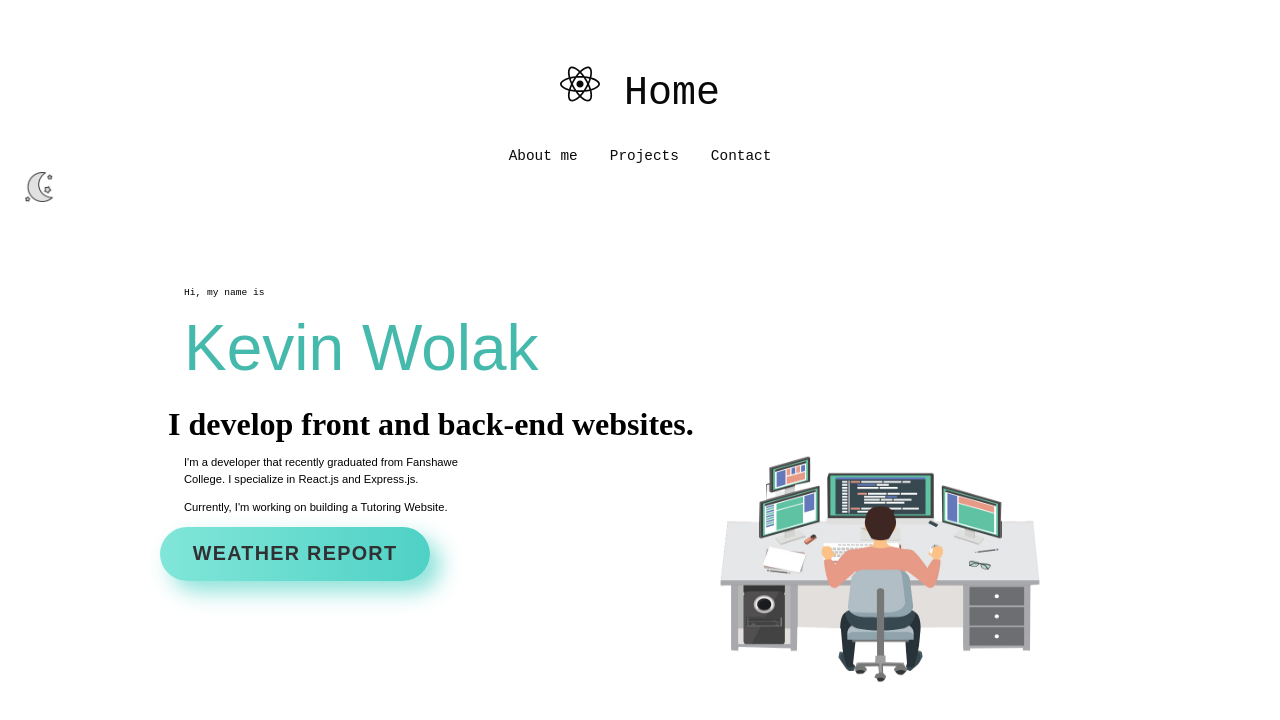
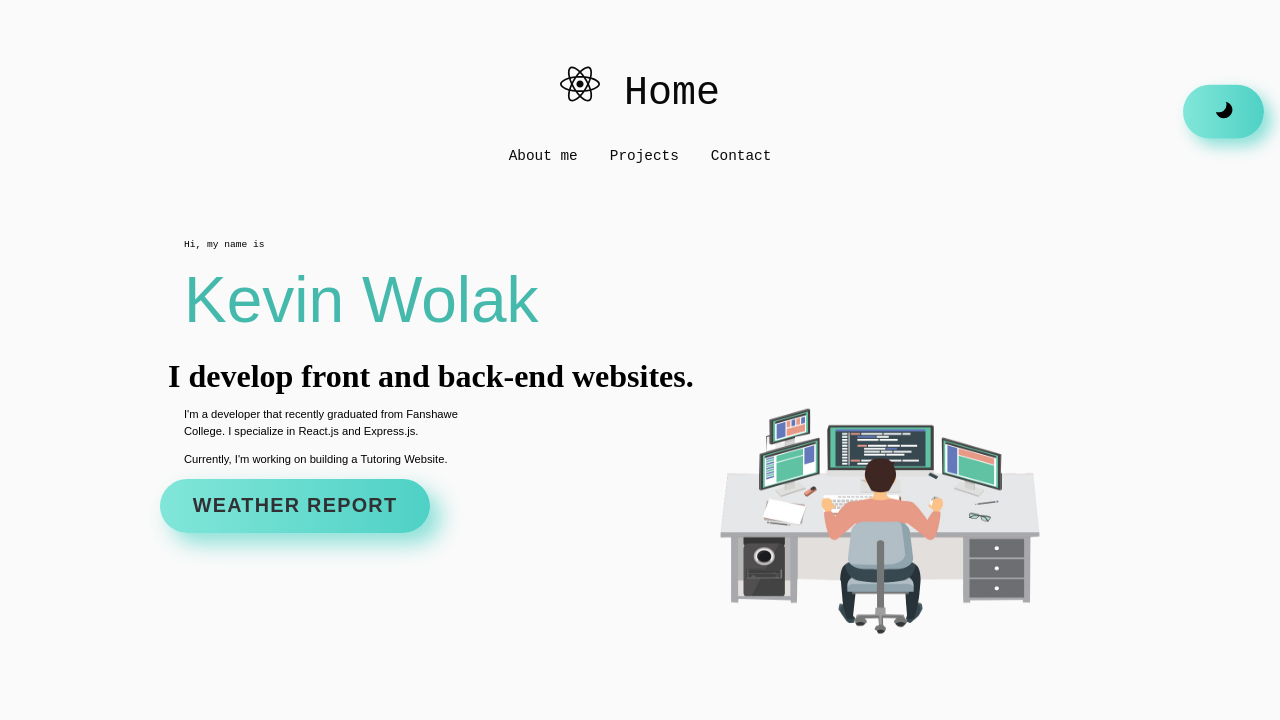
Before and after one commit to KevinWolak/KevinWolak.github.io, a React (Vite) app: page / in a window 1280 px wide. Shown: the top 720 px of the page. Built offline with nearby package versions, Linux system fonts and the light colour scheme.

Commit message:
unrolled changes

```diff
--- a/src/NavBar/Navbar.css
+++ b/src/NavBar/Navbar.css
@@ -153,34 +153,3 @@ nav [class*="fa-"]:hover {
 .theme-button:focus::before {
   opacity: 1;
 }
-
-#darkMode {
-  background: transparent url("../img/moon.png") no-repeat center;
-  background-size: 30px 30px;
-  width: 45px;
-  height: 45px;
-  filter: grayscale(100%);
-  border: none;
-  border-radius: 50%;
-  transition: background-color 0.3s ease-in-out, filter 0.3s ease-in-out;
-}
-
-#darkMode:hover,
-#darkMode:focus {
-  filter: none;
-  background-color: black;
-  cursor: pointer;
-}
-
-#darkMode.clicked {
-  filter: none !important;
-  background-color: black;
-}
-
-body.light {
-  background-color: #ffffff;
-}
-
-body.dark {
-  background-color: #000000;
-}
--- a/src/NavBar/Navbar.jsx
+++ b/src/NavBar/Navbar.jsx
@@ -4,35 +4,35 @@ import { Link, useMatch, useResolvedPath } from "react-router-dom";
 import { FaReact } from "react-icons/fa";
 
 const Navbar = () => {
-  let clickedClass = "clicked";
-  const body = document.body;
-  const lightTheme = "light";
-  const darkTheme = "dark";
-  let theme;
+  const [darkThemeEnabled, setDarkThemeEnabled] = useState(
+    localStorage.getItem("darkThemeEnabled") === "true"
+  );
+  const toggleButtonRef = useRef(null);
 
-  if (localStorage) {
-    theme = localStorage.getItem("theme");
+  function toggleTheme() {
+    const newDarkThemeEnabled = !darkThemeEnabled;
+    document.body.classList.toggle("dark-mode", newDarkThemeEnabled);
+    document
+      .querySelectorAll('link[rel="stylesheet"]')
+      .forEach((item) => (item.disabled = !newDarkThemeEnabled));
+    setDarkThemeEnabled(newDarkThemeEnabled);
   }
 
-  if (theme === lightTheme || theme === darkTheme) {
-    body.classList.add(theme);
-  } else {
-    body.classList.add(lightTheme);
-  }
-
-  const switchTheme = (e) => {
-    if (theme === darkTheme) {
-      body.classList.replace(darkTheme, lightTheme);
-      e.target.classList.remove(clickedClass);
-      localStorage.setItem("theme", "light");
-      theme = lightTheme;
-    } else {
-      body.classList.replace(lightTheme, darkTheme);
-      e.target.classList.add(clickedClass);
-      localStorage.setItem("theme", "dark");
-      theme = darkTheme;
+  useEffect(() => {
+    localStorage.setItem("darkThemeEnabled", darkThemeEnabled);
+    console.log(localStorage.getItem("darkThemeEnabled"));
+    if (
+      localStorage.getItem("darkThemeEnabled") === "true" &&
+      !document.body.classList.contains("dark-mode")
+    ) {
+      document.body.classList.add("dark-mode");
+    } else if (
+      localStorage.getItem("darkThemeEnabled") != "true" &&
+      document.body.classList.contains("dark-mode")
+    ) {
+      document.body.classList.remove("dark-mode");
     }
-  };
+  }, [darkThemeEnabled, setDarkThemeEnabled]);
 
   return (
     <nav id="nav">
@@ -45,10 +45,32 @@ const Navbar = () => {
         <CustomLink to="/contact"> Contact </CustomLink>
       </ul>
       <button
-        className={theme === "dark" ? clickedClass : ""}
-        id="darkMode"
-        onClick={(e) => switchTheme(e)}
-      ></button>
+        className="theme-button"
+        id="dark-mode-toggle"
+        ref={toggleButtonRef}
+        onClick={toggleTheme}
+      >
+        <div>
+          <svg
+            width="20"
+            height="20"
+            xmlns="http://www.w3.org/2000/svg"
+            viewBox="0 0 24 24"
+          >
+            {darkThemeEnabled ? (
+              <path
+                className="sun "
+                d="M12 17.5a5.5 5.5 0 1 0 0-11 5.5 5.5 0 0 0 0 11zm0 1.5a7 7 0 1 0 0-14 7 7 0 0 0 0 14zm12-7a.8.8 0 0 1-.8.8h-2.4a.8.8 0 0 1 0-1.6h2.4a.8.8 0 0 1 .8.8zM4 12a.8.8 0 0 1-.8.8H.8a.8.8 0 0 1 0-1.6h2.5a.8.8 0 0 1 .8.8zm16.5-8.5a.8.8 0 0 1 0 1l-1.8 1.8a.8.8 0 0 1-1-1l1.7-1.8a.8.8 0 0 1 1 0zM6.3 17.7a.8.8 0 0 1 0 1l-1.7 1.8a.8.8 0 1 1-1-1l1.7-1.8a.8.8 0 0 1 1 0zM12 0a.8.8 0 0 1 .8.8v2.5a.8.8 0 0 1-1.6 0V.8A.8.8 0 0 1 12 0zm0 20a.8.8 0 0 1 .8.8v2.4a.8.8 0 0 1-1.6 0v-2.4a.8.8 0 0 1 .8-.8zM3.5 3.5a.8.8 0 0 1 1 0l1.8 1.8a.8.8 0 1 1-1 1L3.5 4.6a.8.8 0 0 1 0-1zm14.2 14.2a.8.8 0 0 1 1 0l1.8 1.7a.8.8 0 0 1-1 1l-1.8-1.7a.8.8 0 0 1 0-1z"
+              />
+            ) : (
+              <path
+                className="moon"
+                d="M16.5 6A10.5 10.5 0 0 1 4.7 16.4 8.5 8.5 0 1 0 16.4 4.7l.1 1.3zm-1.7-2a9 9 0 0 1 .2 2 9 9 0 0 1-11 8.8 9.4 9.4 0 0 1-.8-.3c-.4 0-.8.3-.7.7a10 10 0 0 0 .3.8 10 10 0 0 0 9.2 6 10 10 0 0 0 4-19.2 9.7 9.7 0 0 0-.9-.3c-.3-.1-.7.3-.6.7a9 9 0 0 1 .3.8z"
+              />
+            )}
+          </svg>
+        </div>
+      </button>
     </nav>
   );
 };
```
